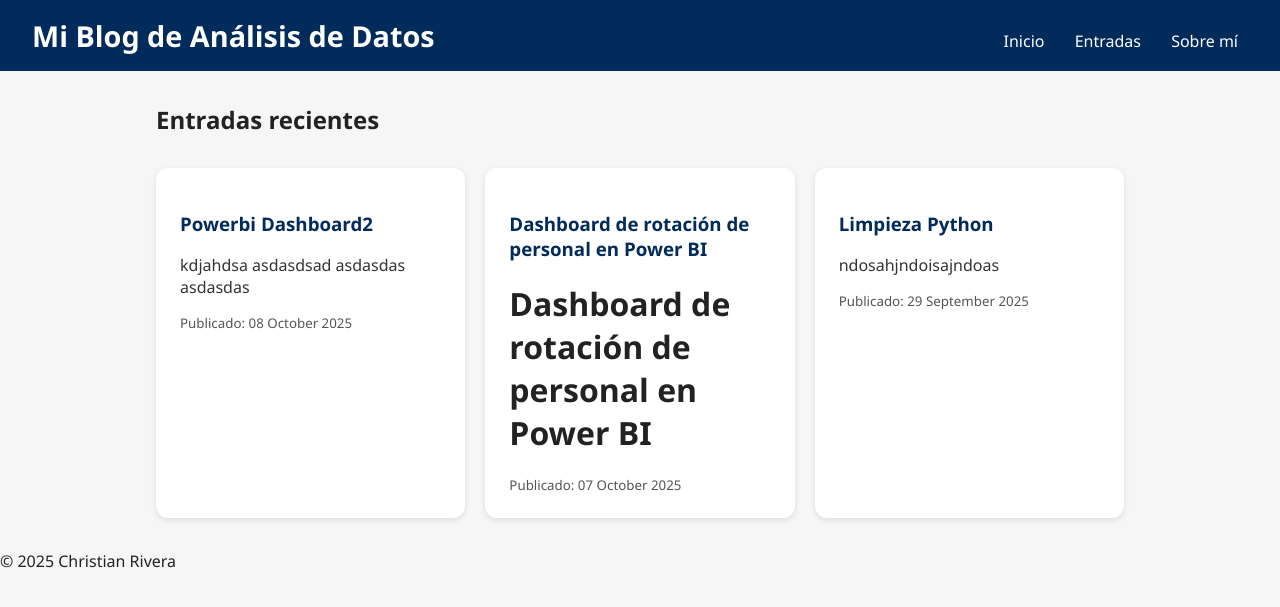
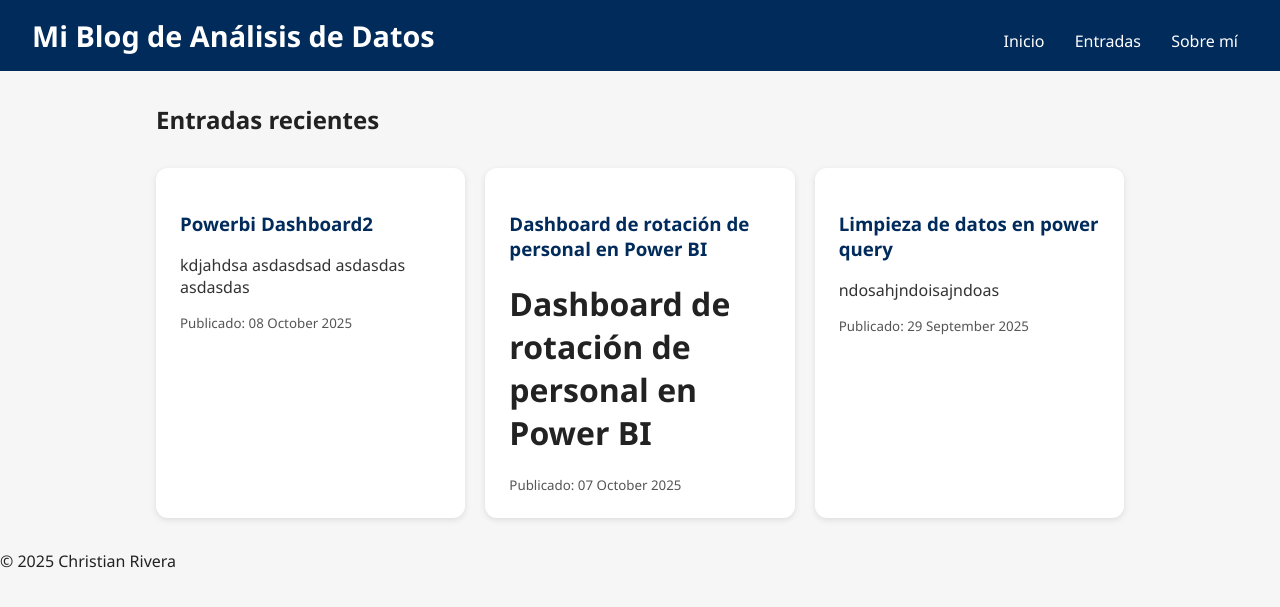
Before and after one commit to ChrisRV77/ChrisRV77.github.io, a Jekyll site: the page built from index.html, in a window 1280 px wide. Shown: the top 607 px of the page. Built offline with Jekyll 4.4.1, drawn with Linux system fonts in a browser that asks for light colours.

Commit message:
Update 2025-09-29-limpieza-python.md

```diff
--- a/_posts/2025-09-29-limpieza-python.md
+++ b/_posts/2025-09-29-limpieza-python.md
@@ -1 +1,6 @@
+---
+layout: default
+title: "Limpieza de datos en power query"
+---
+
 ndosahjndoisajndoas
```
